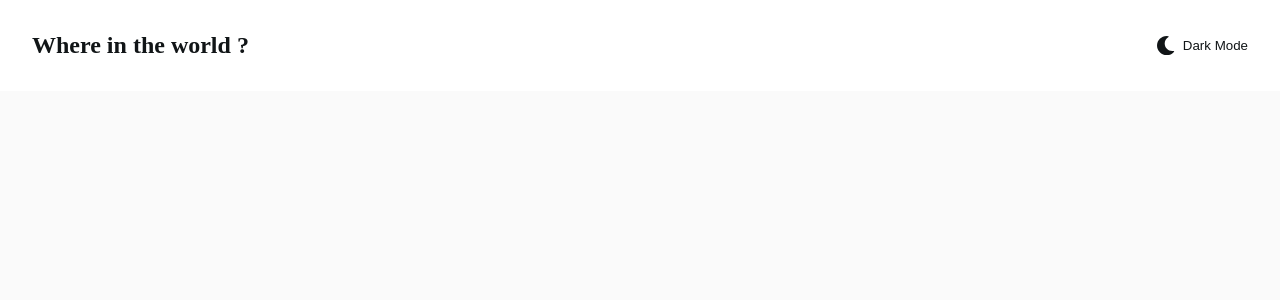
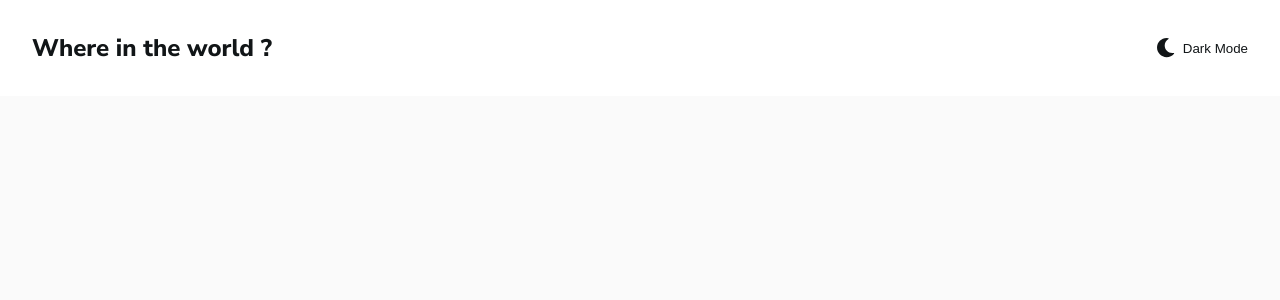
Before and after one commit to GSterczewski/geo-app, a React (Create React App) app: page / in a window 1280 px wide. Shown: the top 300 px of the page. Built offline with nearby package versions, Linux system fonts and the light colour scheme.

Commit message:
setup font family

```diff
--- a/public/index.html
+++ b/public/index.html
@@ -4,12 +4,18 @@
     <meta charset="utf-8" />
     <link rel="icon" href="%PUBLIC_URL%/favicon.ico" />
     <meta name="viewport" content="width=device-width, initial-scale=1" />
+
     <meta name="theme-color" content="#000000" />
     <meta
       name="description"
       content="Web site created using create-react-app"
     />
     <link rel="apple-touch-icon" href="%PUBLIC_URL%/logo192.png" />
+    <link rel="preconnect" href="https://fonts.gstatic.com" />
+    <link
+      href="https://fonts.googleapis.com/css2?family=Nunito+Sans:wght@300;600;800&display=swap"
+      rel="stylesheet"
+    />
     <!--
       manifest.json provides metadata used when your web app is installed on a
       user's mobile device or desktop. See https://developers.google.com/web/fundamentals/web-app-manifest/
--- a/src/style/main.scss
+++ b/src/style/main.scss
@@ -31,6 +31,7 @@ $horizontal-padding: 2rem;
   min-height: 100vh;
   overflow: hidden;
   background-color: var(--background);
+  font-family: "Nunito Sans", sans-serif;
 }
 .header {
   background-color: var(--elements-background);
```
